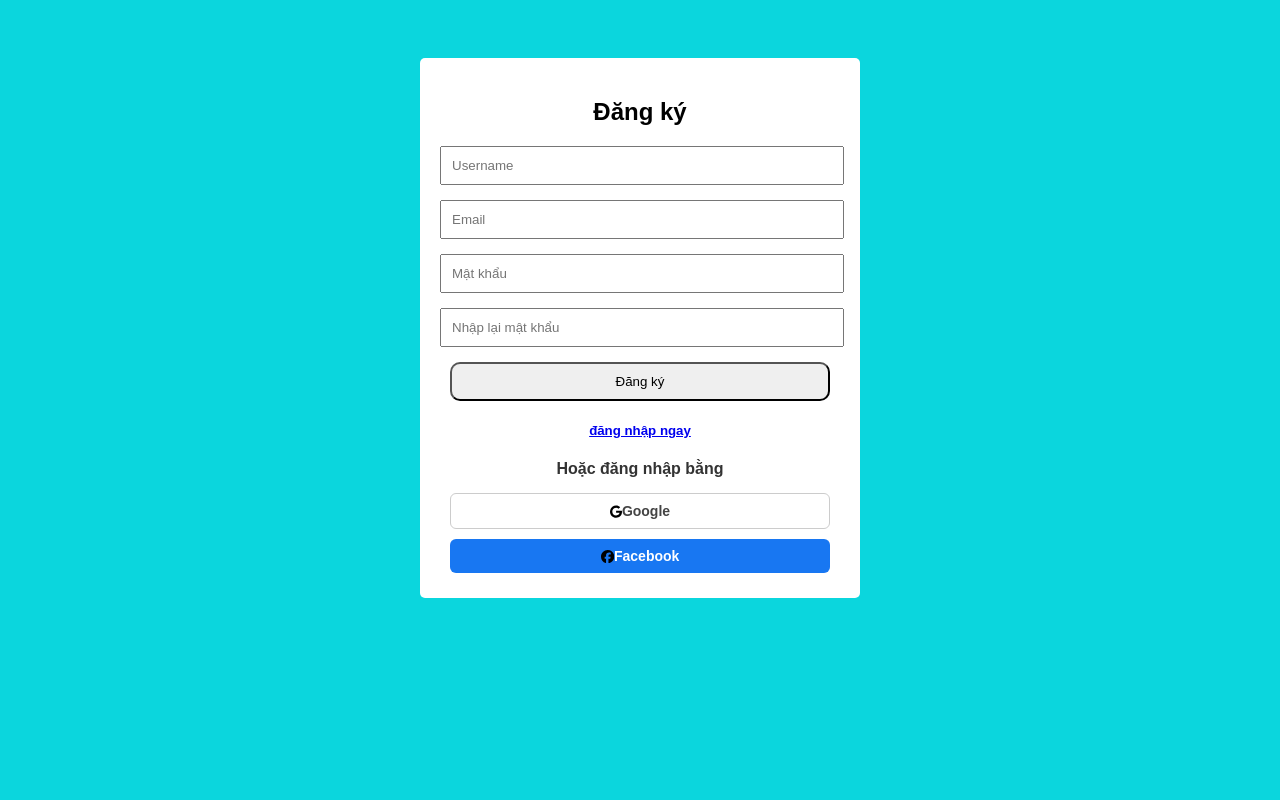
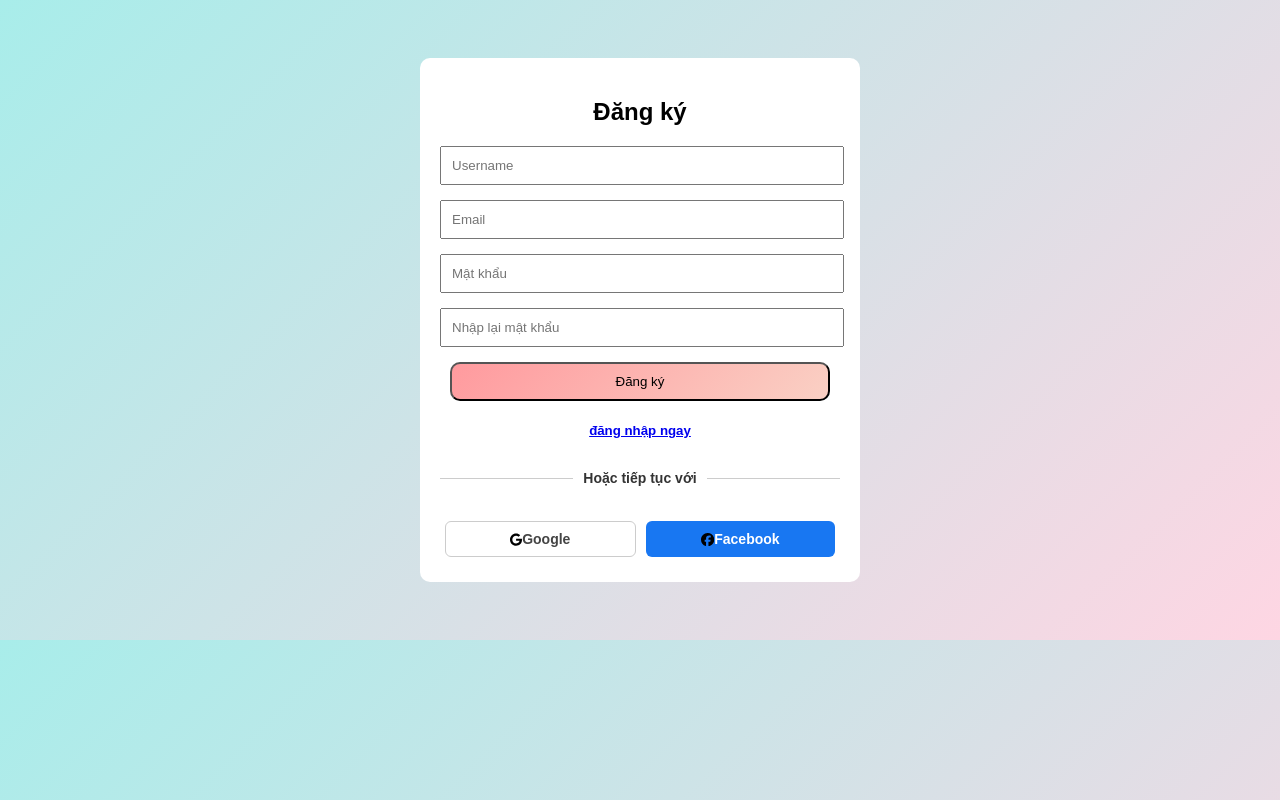
Before and after one commit to hieuknguyen/webchat, a Django app: page /register/ in a window 1280 px wide. Run offline with Django 4.2, Linux system fonts and the light colour scheme.

Commit message:
sua giao dien

```diff
--- a/webchat/users/static/style.css
+++ b/webchat/users/static/style.css
@@ -1,6 +1,6 @@
 body {
   font-family: Arial;
-  background: rgb(11, 214, 221);
+  background: linear-gradient(135deg, #a8edea, #fed6e3);
   padding: 50px;
   /* box-sizing: border-box; */
 
@@ -10,7 +10,7 @@ body {
   padding: 20px;
   width: 400px;
   margin: auto;
-  border-radius: 5px;
+  border-radius: 10px;
   text-align: center;
   display: block
 }
@@ -23,29 +23,16 @@ input, button {
 .btn1 {
   width: 95%;
   border-radius: 10px;
-  text-align: center;
-  display: block;
+  background: linear-gradient(135deg, #ff9a9e, #fad0c4);
+  cursor: pointer;
   margin: 0 auto 15px;
   padding: 10px;
 }
-/* input {
-  display: block;
-  width: 95%;
-  margin-bottom: 15px;
-  padding: 10px;
+.btn1:hover {
+  background-color: rgb(131, 131, 134);
+  transform: scale(1.02);
 }
-button {
-  padding: 10px 20px;
-  width: 80%;
-  display: block;
-} */
 
-
-.social-login p {
-  margin-bottom: 10px;
-  color: #333;
-  font-weight: bold;
-}
 
 .social-btn {
 
@@ -82,3 +69,40 @@ button {
   background-color: #145dbf;
   transform: scale(1.02);
 }
+
+
+
+
+
+.social-text {
+  display: flex;
+  align-items: center;
+  justify-content: center;
+  margin: 20px 0;
+}
+
+.social-text p {
+  display: flex;
+  align-items: center;
+  width: 100%;
+  color: #333;
+  font-weight: bold;
+  font-size: 14px;
+  margin: 10px 0;
+}
+
+.social-text p::before,
+.social-text p::after {
+  content: "";
+  flex: 1;
+  height: 1px;
+  background-color: #ccc;
+}
+
+.social-text p::before {
+  margin-right: 10px;
+}
+
+.social-text p::after {
+  margin-left: 10px;
+}
--- a/webchat/users/templates/login.html
+++ b/webchat/users/templates/login.html
@@ -7,8 +7,9 @@
   <input type="password" id="password" placeholder="Mật khẩu">
   <button class ="btn1" onclick="login()">Đăng nhập</button>
   <h5><a href="/register/">bạn chưa có tài khoản?</a></h5>
+  <div class ="social-text"><p>Hoặc tiếp tục với</p></div>
   <div class="social-login">
-  <p>Hoặc đăng nhập bằng</p>
+    <div style="display: flex; justify-content: center;">
       <button class="social-btn google" onclick="alert('Google login placeholder')">
         <svg xmlns="http://www.w3.org/2000/svg" height="13.3" width="12" viewBox="0 0 488 512"><path d="M488 261.8C488 403.3 391.1 504 248 504 110.8 504 0 393.2 0 256S110.8 8 248 8c66.8 0 123 24.5 166.3 64.9l-67.5 64.9C258.5 52.6 94.3 116.6 94.3 256c0 86.5 69.1 156.6 153.7 156.6 98.2 0 135-70.4 140.8-106.9H248v-85.3h236.1c2.3 12.7 3.9 24.9 3.9 41.4z"/></svg>
         Google
@@ -19,6 +20,9 @@
       </button>
     </div>
   </div>
+</div>
+
+
 <script>
   async function login() {
     const email = document.getElementById("email").value;
--- a/webchat/users/templates/register.html
+++ b/webchat/users/templates/register.html
@@ -9,8 +9,10 @@
   <input type="password" id="confirm" placeholder="Nhập lại mật khẩu">
   <button class ="btn1" onclick="register()" >Đăng ký</button>
   <h5><a href="/login/">đăng nhập ngay</a></h5>
+  <div class ="social-text"><p>Hoặc tiếp tục với</p></div>
   <div class="social-login">
-  <p>Hoặc đăng nhập bằng</p>
+
+    <div style="display: flex; justify-content: center;">
       <button class="social-btn google" onclick="alert('Google login placeholder')">
         <svg xmlns="http://www.w3.org/2000/svg" height="13.3" width="12" viewBox="0 0 488 512"><path d="M488 261.8C488 403.3 391.1 504 248 504 110.8 504 0 393.2 0 256S110.8 8 248 8c66.8 0 123 24.5 166.3 64.9l-67.5 64.9C258.5 52.6 94.3 116.6 94.3 256c0 86.5 69.1 156.6 153.7 156.6 98.2 0 135-70.4 140.8-106.9H248v-85.3h236.1c2.3 12.7 3.9 24.9 3.9 41.4z"/></svg>
         Google
@@ -20,7 +22,7 @@
         Facebook
       </button>
     </div>
-
+  </div>
 </div>
 
 
```
Lines whose indentation alone changed are shown as unchanged.
